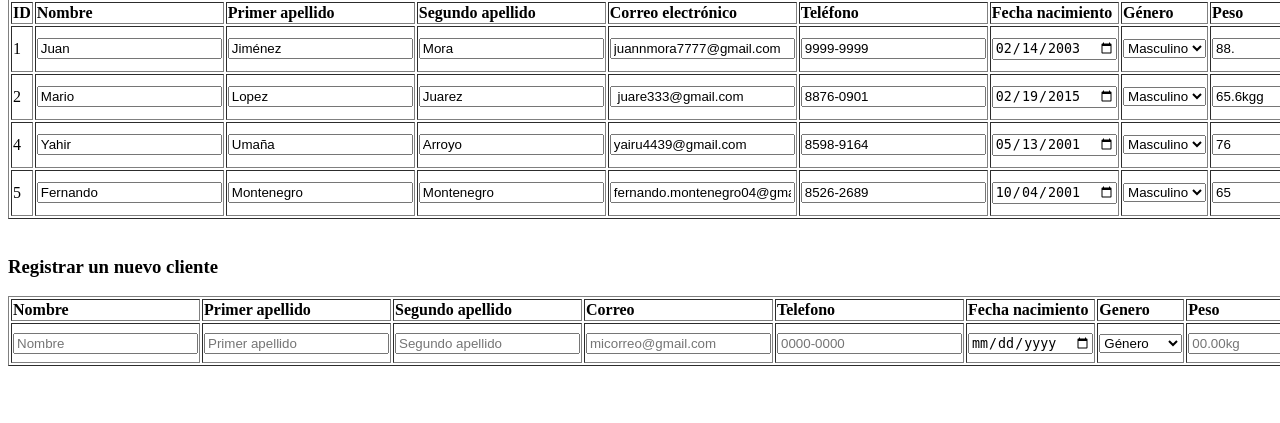
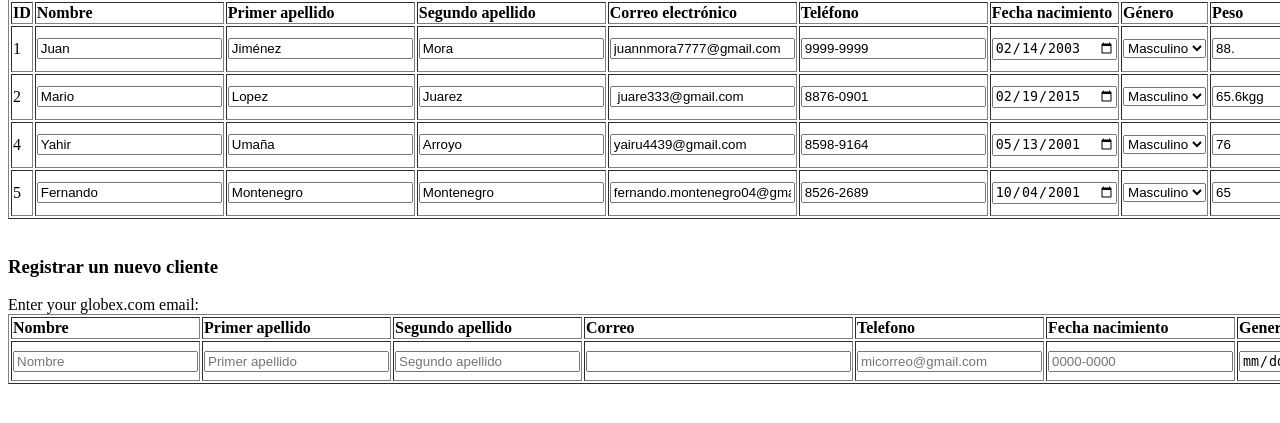
Before and after one commit to DarkGods04/ProyectoGymnasioParadigmas, a PHP site: page /listarClientes.php in a window 1280 px wide; the page is wider, and only the part inside the window is pictured. Shown: the part 173-596 px from the top of that part. Run offline with PHP 8.4, Linux system fonts and the light colour scheme; data comes from the database, SQL or seed files in the repository.

Commit message:
Update listarClientes.php

```diff
--- a/ProyectoGimnasio/view/listarClientes.php
+++ b/ProyectoGimnasio/view/listarClientes.php
@@ -28,34 +28,34 @@ include '../business/clienteBusiness.php';
     <script type="text/javascript" src="../js/jquery_formato.js"></script>
 
     <script>
-        function validarCorreo(correo){
+        function validarCorreo(correo) {
             var cadena = /^\w+([\.-]?\w+)*@(?:|hotmail|outlook|yahoo|live|gmail|est.una|una)\.(?:|com|es|ac.cr|cr)+$/.test(campo.value);
             var esValido = cadena.test(correo);
-            if(esValido == false){
+            if (esValido == false) {
                 alert('El correo ingresado es invalido');
             }
         }
 
-        function validarLetras(nombre){
+        function validarLetras(nombre) {
             var cadena = /^[a-zA-ZÀ-ÿ\s]{1,40}$/;
             var esValido = cadena.test(nombre);
-            if(esValido == false){
+            if (esValido == false) {
                 alert('El correo ingresado es invalido');
             }
         }
 
-        function validarLetras(apellido1){
+        function validarLetras(apellido1) {
             var cadena = /^[a-zA-ZÀ-ÿ\s]{1,40}$/;
             var esValido = cadena.test(apellido1);
-            if(esValido == false){
+            if (esValido == false) {
                 alert('El correo ingresado es invalido');
             }
         }
 
-        function validarLetras(apellido2){
+        function validarLetras(apellido2) {
             var cadena = /^[a-zA-ZÀ-ÿ\s]{1,40}$/;
             var esValido = cadena.test(apellido2);
-            if(esValido == false){
+            if (esValido == false) {
                 alert('El correo ingresado es invalido');
             }
         }
@@ -191,6 +191,9 @@ include '../business/clienteBusiness.php';
                         <td><input type="text" class="mascaranombre" name="nombre" id="nombre" placeholder="Nombre" onclick="validarCorreo(document.getElementByID('nombre').value)"></td>
                         <td><input type="text" class="mascaranombre" name="apellido1" id="apellido1" placeholder="Primer apellido" onclick="validarCorreo(document.getElementByID('apellido1').value)"></td>
                         <td><input type="text" class="mascaranombre" name="apellido2" id="apellido2" placeholder="Segundo apellido" onclick="validarCorreo(document.getElementByID('apellido2').value)"></td>
+                        <label for="email">Enter your globex.com email:</label>
+
+                        <td><input type="email" id="email" pattern=".+@globex\.com" size="30" required></td>
                         <td><input type="email" name="correo" id="correo" placeholder="micorreo@gmail.com" onclick="validarCorreo(document.getElementByID('correo').value)"></td>
                         <td><input type="text" class="mascaratelefono" name="telefono" id="telefono" placeholder="0000-0000"></td>
                         <td><input type="date" name="fechaNacimiento" id="fechaNacimiento" placeholder="Fecha de nacimiento"></td>
```
